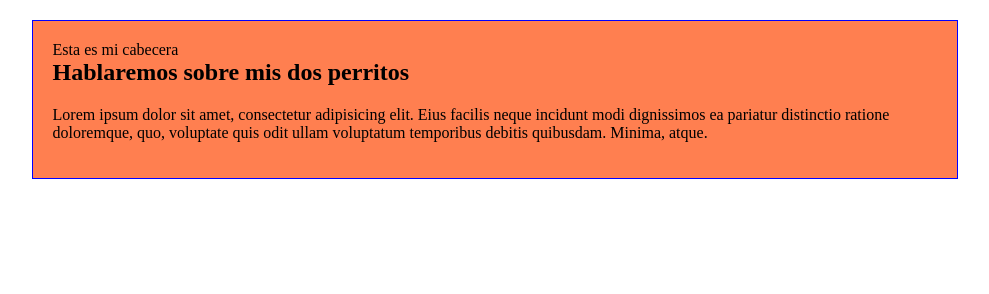
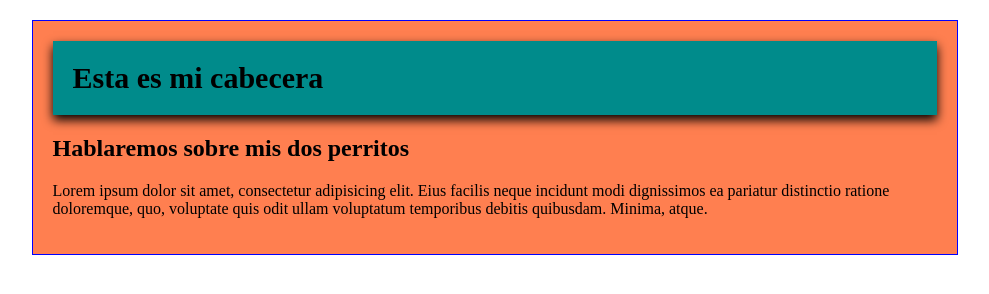
Before and after one commit to RubenJ27/blog_site_bitacora, a plain HTML site: page index.html in a window 1280 px wide. Shown: the whole page, without its empty margins (145-1134 px from the left). Drawn offline with Linux system fonts and the light colour scheme.

Commit message:
Finalizacion de nuestra cabecera con color darkcyan

```diff
--- a/css/estilos.css
+++ b/css/estilos.css
@@ -12,3 +12,11 @@ body {
 h2{
     margin-top: 0px;
 }
+.encabezado{
+    background-color: darkcyan;
+    padding: 20px;
+    margin-bottom: 20px;
+    font-size: 30px;
+    font-weight: bolder;
+    box-shadow: 0px 5px 10px black;
+}
```
